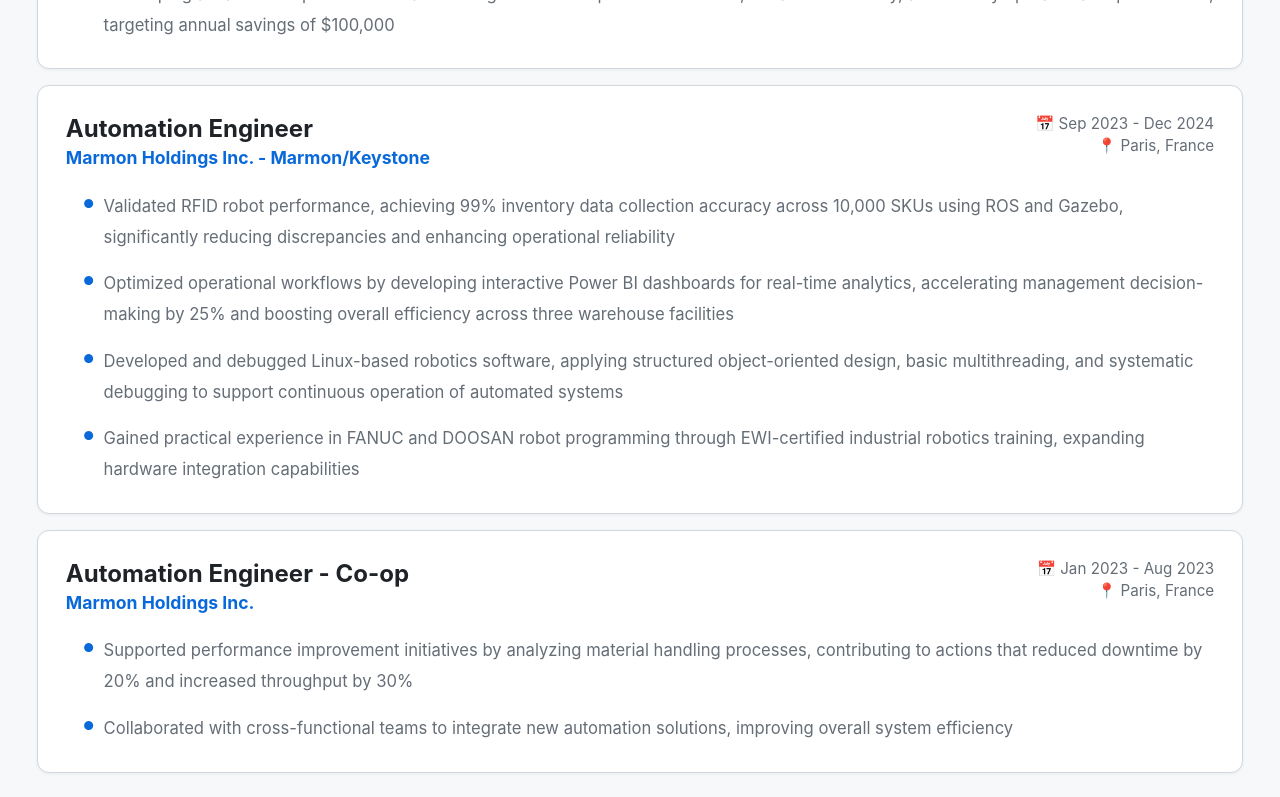
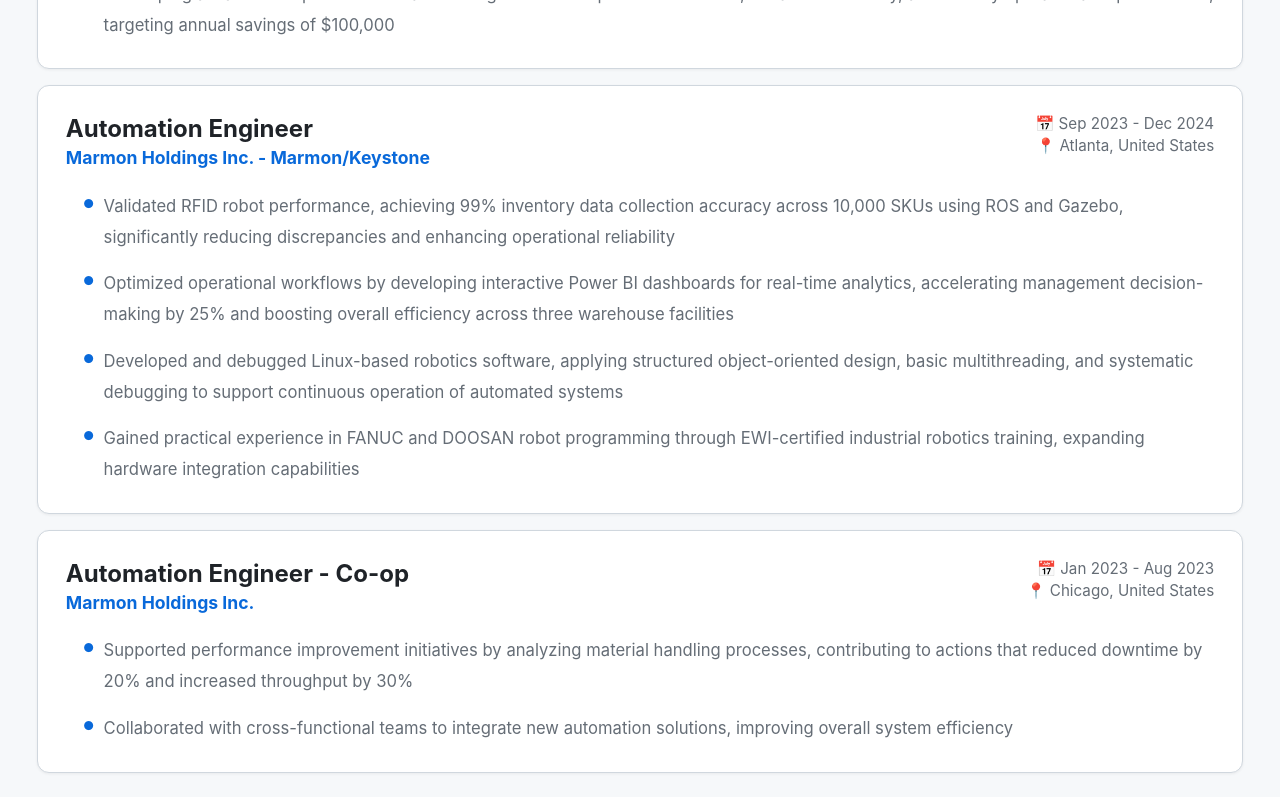
Before and after one commit to omarsahri/portfoliojs, a React (Vite) app: page / in a window 1280 px wide. Shown: the part 2053-2850 px from the top of the page. Built offline with nearby package versions, Linux system fonts and the light colour scheme.

Commit message:
vault backup: 2026-03-01 05:39:16

```diff
--- a/src/data.js
+++ b/src/data.js
@@ -29,7 +29,7 @@
       role: "Automation Engineer",
       company: "Marmon Holdings Inc. - Marmon Metals and Services",
       period: "Jan 2025 - Present",
-      location: "Paris, France",
+      location: "Atlanta, United States",
       current: true,
       bullets: [
         "Gained exposure to PLC programming (Allen-Bradley) and HMI interfaces during hardware integration and system testing phases",
@@ -41,7 +41,7 @@
       role: "Automation Engineer",
       company: "Marmon Holdings Inc. - Marmon/Keystone",
       period: "Sep 2023 - Dec 2024",
-      location: "Paris, France",
+      location: "Atlanta, United States",
       bullets: [
         "Validated RFID robot performance, achieving 99% inventory data collection accuracy across 10,000 SKUs using ROS and Gazebo, significantly reducing discrepancies and enhancing operational reliability",
         "Optimized operational workflows by developing interactive Power BI dashboards for real-time analytics, accelerating management decision-making by 25% and boosting overall efficiency across three warehouse facilities",
@@ -53,7 +53,7 @@
       role: "Automation Engineer - Co-op",
       company: "Marmon Holdings Inc.",
       period: "Jan 2023 - Aug 2023",
-      location: "Paris, France",
+      location: "Chicago, United States",
       bullets: [
         "Supported performance improvement initiatives by analyzing material handling processes, contributing to actions that reduced downtime by 20% and increased throughput by 30%",
         "Collaborated with cross-functional teams to integrate new automation solutions, improving overall system efficiency",
```
